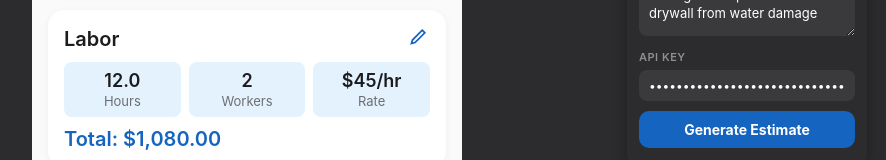
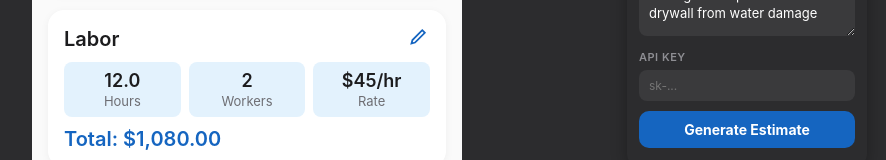
Before and after one commit to misikovbrite/cost-estimator-demo, a plain HTML site: page index.html in a window 1280 px wide. Shown: the part 571-731 px from the top of the page, without its empty margins (393-1279 px from the left). Drawn offline with nearby package versions, Linux system fonts and the light colour scheme.

Commit message:
Update API key handling (key on server only, not in git)
Co-Authored-By: Claude Opus 4.6 (1M context) <noreply@anthropic.com>

```diff
--- a/index.html
+++ b/index.html
@@ -1069,7 +1069,7 @@
     outline: none; resize: vertical; min-height: 60px; line-height: 1.4;
   ">Ceiling leak repair — hole in drywall from water damage</textarea>
   <div style="font-size:11px; font-weight:600; color:#8E8E93; text-transform:uppercase; letter-spacing:0.5px; margin: 10px 0 6px;">API Key</div>
-  <input id="apiKeyInput" type="password" placeholder="sk-..." value="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" style="
+  <input id="apiKeyInput" type="password" placeholder="sk-..." value="" style="
     width: 100%; padding: 8px 10px; border-radius: 8px; border: none;
     background: #3A3A3C; color: white; font-size: 12px; font-family: inherit;
     outline: none;
```
